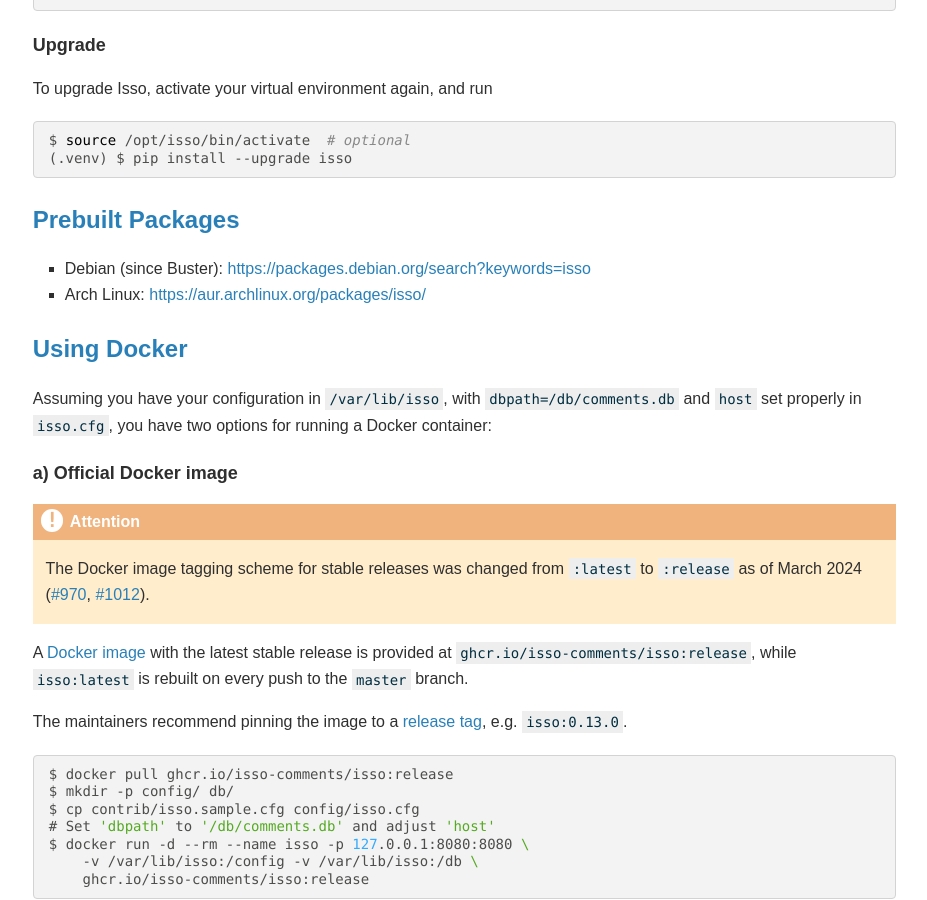
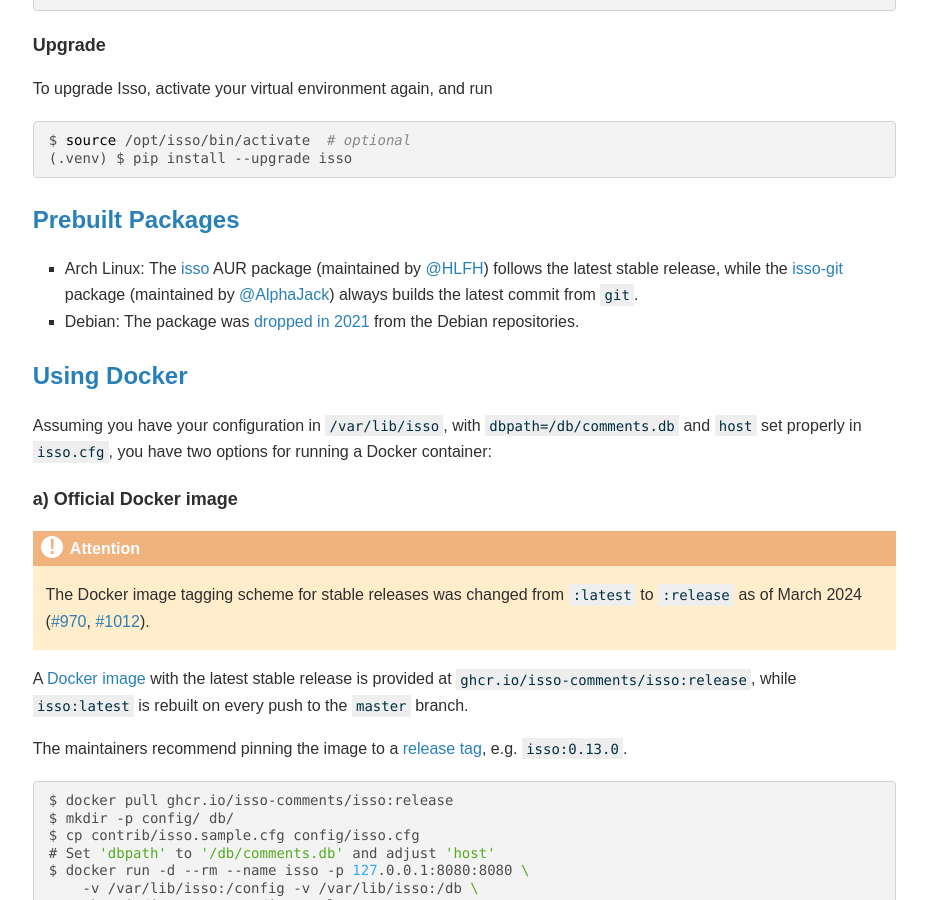
Before and after one commit to isso-comments/isso, a Sphinx documentation site: the page built from docs/docs/reference/installation.rst, in a window 1280 px wide and 900 px high, scrolled down 2142 px. Shown: the whole window, without its empty margins (304-1231 px from the left). Built offline with Sphinx 7.4.7, drawn with Linux system fonts in a browser that asks for light colours.

Commit message:
docs/installation: Expand AUR, mention removal from Debian

```diff
--- a/docs/docs/reference/installation.rst
+++ b/docs/docs/reference/installation.rst
@@ -133,9 +133,16 @@
 Prebuilt Packages
 -----------------
 
-* Debian (since Buster): https://packages.debian.org/search?keywords=isso
+* Arch Linux: The `isso`_ AUR package (maintained by `@HLFH`_) follows the
+  latest stable release, while the `isso-git`_ package (maintained by
+  `@AlphaJack`_) always builds the latest commit from ``git``.
+* Debian: The package was `dropped in 2021`_ from the Debian repositories.
 
-* Arch Linux: https://aur.archlinux.org/packages/isso/
+.. _isso: https://aur.archlinux.org/packages/isso
+.. _@HLFH: https://github.com/HLFH
+.. _isso-git: https://aur.archlinux.org/packages/isso-git
+.. _@AlphaJack: https://github.com/AlphaJack
+.. _dropped in 2021: https://tracker.debian.org/pkg/isso
 
 .. _using-docker:
 
```
